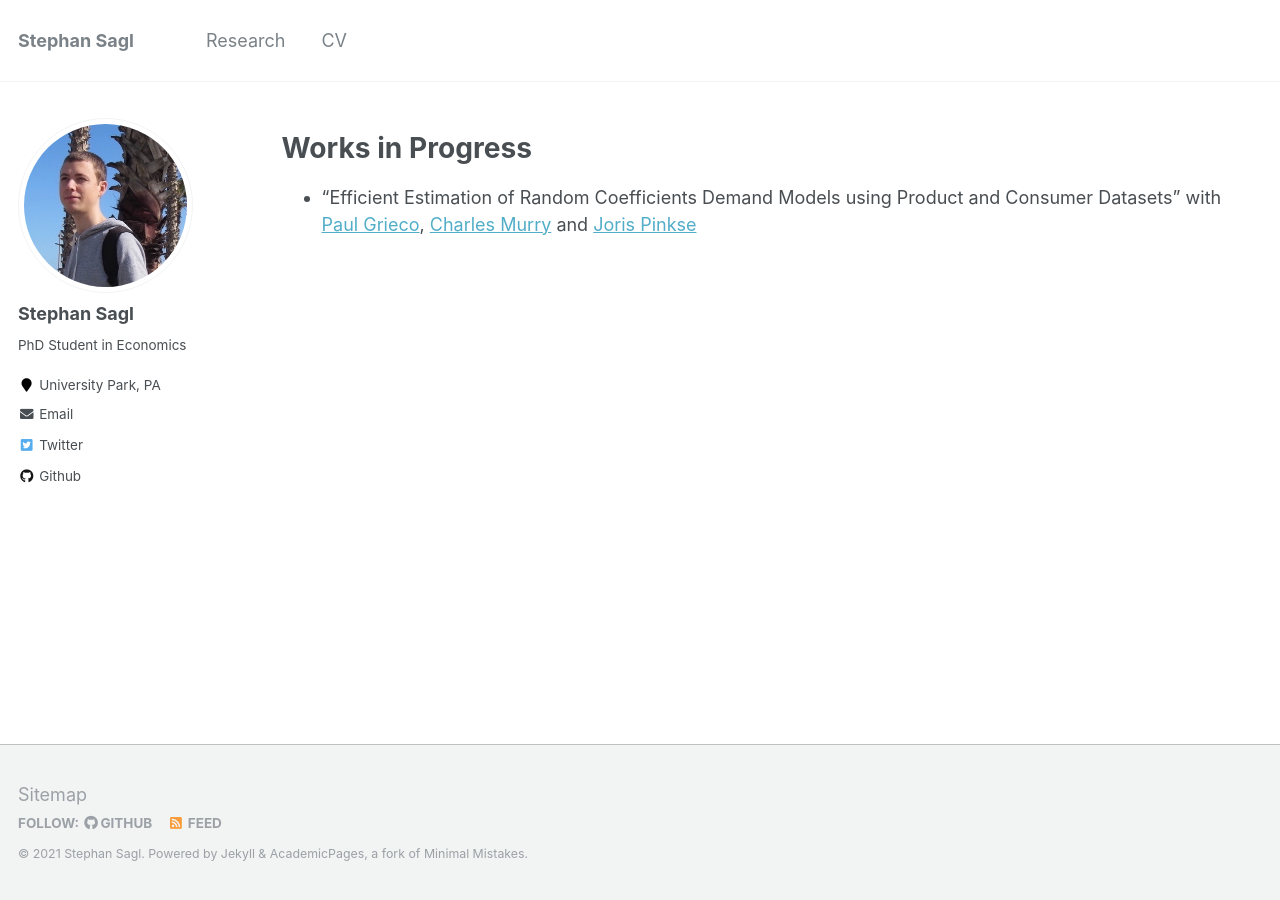
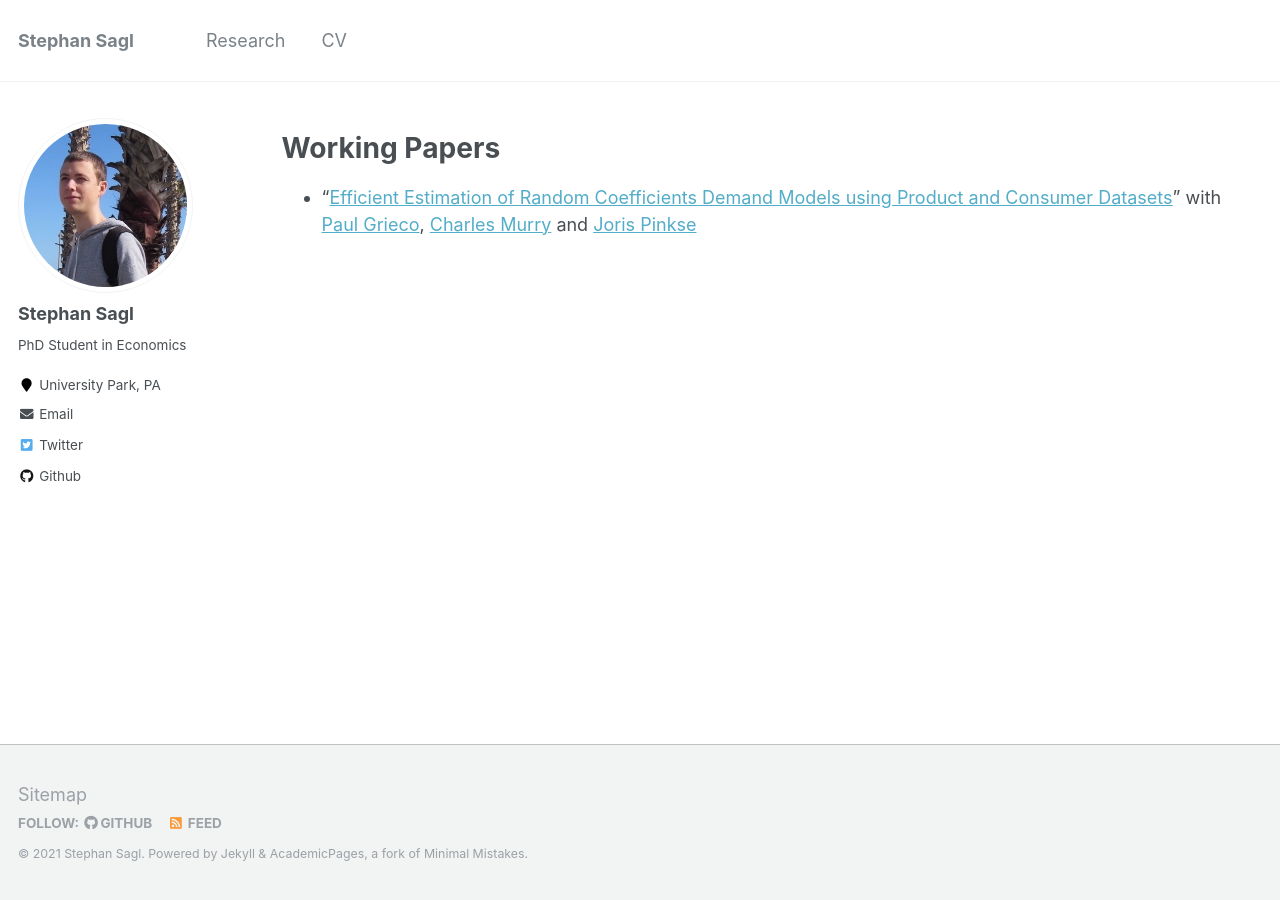
Before and after one commit to ssagl/ssagl.github.io, a Jekyll site: the page built from _pages/publications.md, in a window 1280 px wide. Built offline with Jekyll 4.4.1, drawn with Linux system fonts in a browser that asks for light colours.

Commit message:
MDLE.pdf

```diff
--- a/_pages/publications.md
+++ b/_pages/publications.md
@@ -5,7 +5,7 @@ permalink: /publications/
 author_profile: true
 ---
 
-Works in Progress
+Working Papers
 ======
 
-* “Efficient Estimation of Random Coefficients Demand Models using Product and Consumer Datasets” with [Paul Grieco](http://personal.psu.edu/plg15/), [Charles Murry](https://charliemurry.github.io) and [Joris Pinkse](http://joris.pinkse.org)<br/>
+* “[Efficient Estimation of Random Coefficients Demand Models using Product and Consumer Datasets](http://personal.psu.edu/plg15/files/preprint/like-blp.pdf)” with [Paul Grieco](http://personal.psu.edu/plg15/), [Charles Murry](https://charliemurry.github.io) and [Joris Pinkse](http://joris.pinkse.org)<br/>
```
Also changed, not shown: 4 other files.
